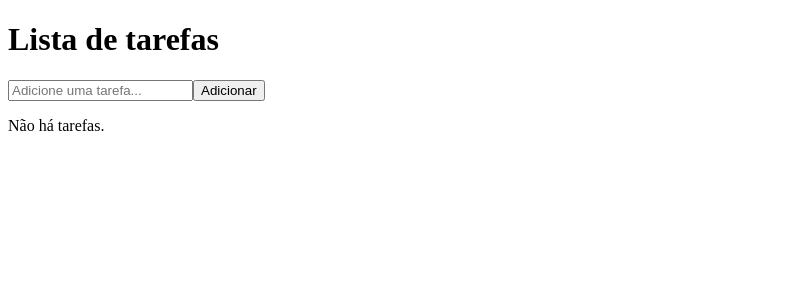
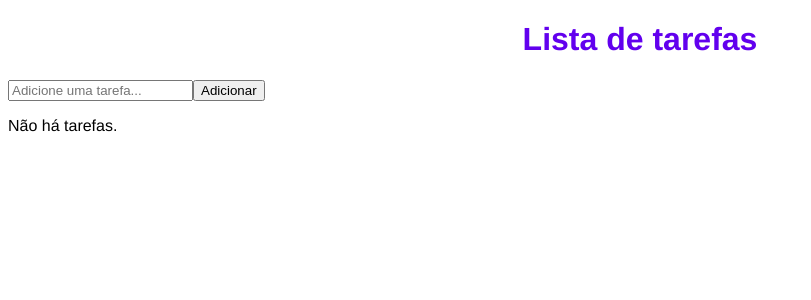
Before and after one commit to CoderLuizF/React-Todo-List, a React (Vite) app in the folder Projeto/: page / in a window 1280 px wide. Shown: the top 300 px of the page, without its empty margins (0-811 px from the left). Built offline with nearby package versions, Linux system fonts and the light colour scheme.

Commit message:
style: add initial styles for title element

```diff
--- a/Projeto/src/components/TodoApp.css
+++ b/Projeto/src/components/TodoApp.css
@@ -0,0 +1,8 @@
+body {
+    font-family: Helvetica;
+}
+
+.title {
+    color: #6200ee;
+    text-align: center;
+}
```
